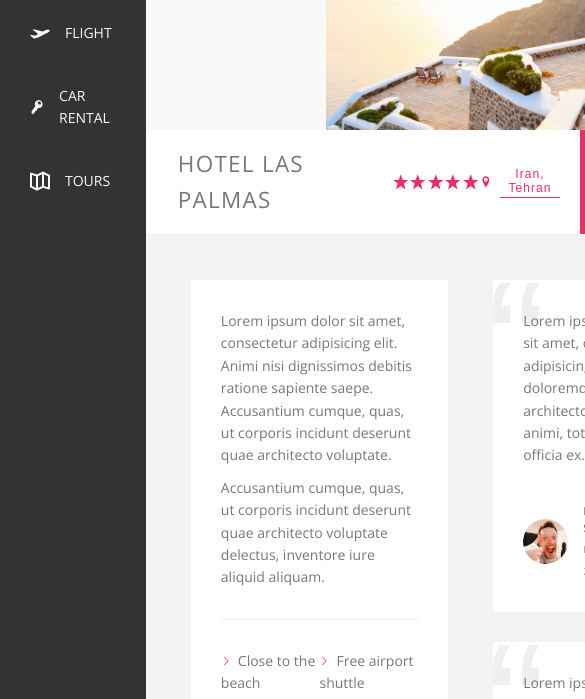
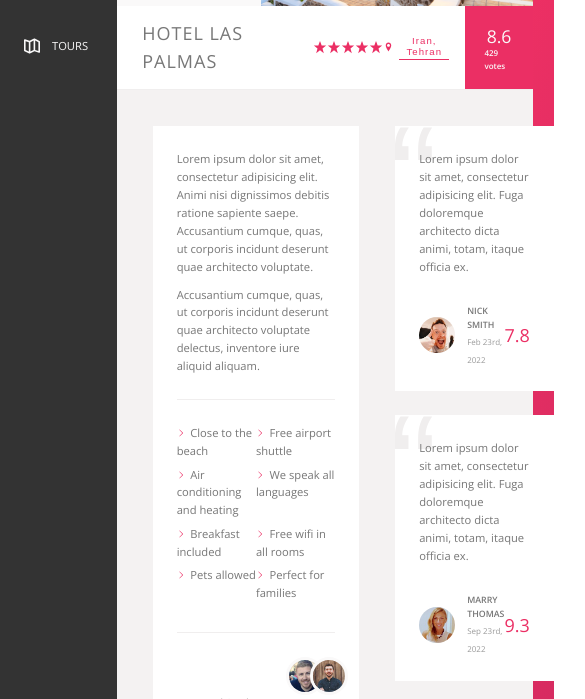
Before and after one commit to KouroshBhl/Trillo, a website: page index.html in a window 390 px wide. Shown: the part 213-912 px from the top of the page, 585 px wide, since content can reach past the window. Drawn offline with nearby package versions, Linux system fonts and the light colour scheme.

Commit message:
Add responsive layouts

```diff
--- a/sass/_base.scss
+++ b/sass/_base.scss
@@ -19,6 +19,9 @@
   --line: 1px solid var(--color-grey-light-3);
 }
 
+$bp-largest: 75em; // 1200px
+$bp-large: 68.75em; // 1100px
+
 * {
   margin: 0;
   padding: 0;
@@ -31,6 +34,10 @@
 html {
   box-sizing: border-box;
   font-size: 62.5%; // 1 rem = 10 px, 10px/16px = 62.5%
+
+  @media only screen and (max-width: $bp-largest) {
+    font-size: 50%;
+  }
 }
 body {
   font-family: "Open Sans", sans-serif;
--- a/sass/_layout.scss
+++ b/sass/_layout.scss
@@ -3,6 +3,14 @@
   background-color: var(--color-grey-light-1);
   margin: 7rem auto;
   box-shadow: var(--box-shadow-dark);
+
+  @media only screen and (max-width: $bp-largest) {
+    margin: 0;
+  }
+
+  @media only screen and (max-width: $bp-large) {
+    max-width: 100%;
+  }
 }
 .header {
   height: 7rem;
```
Also changed, not shown: css/style.css, 1 other file.
